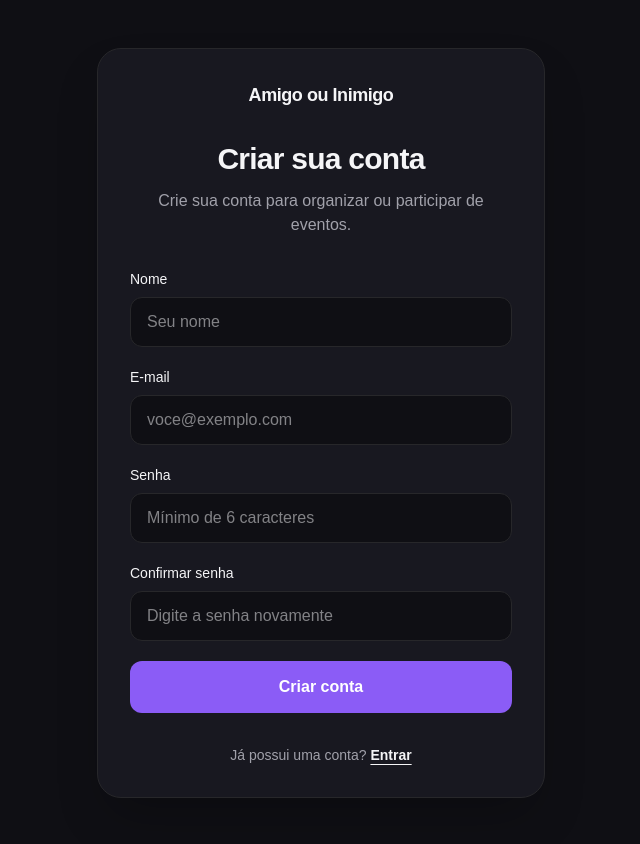
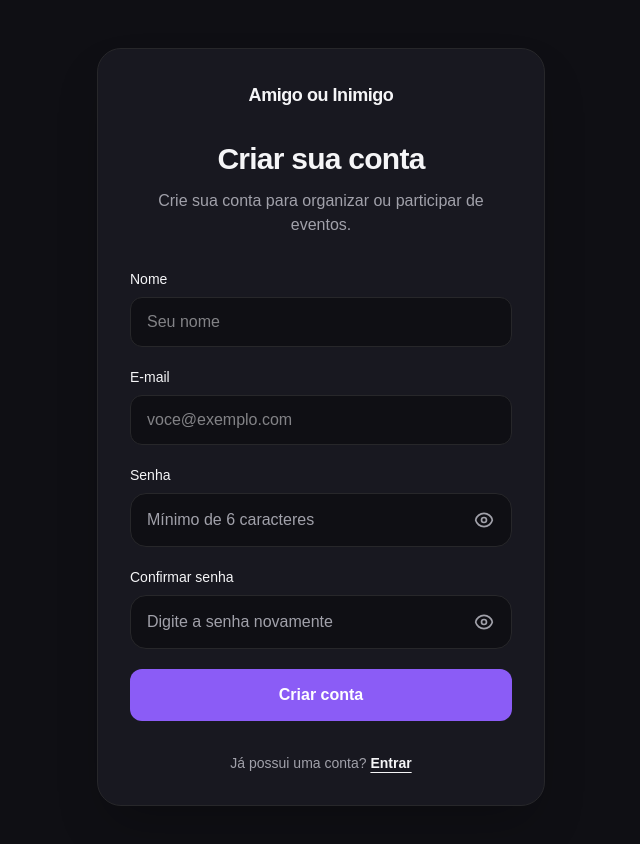
Before and after one commit to JvCruzM/Amigo-ou-Inimigo, a Next.js app in the folder amigo-ou-inimigo/: page /register in a window 1280 px wide. Shown: the top 844 px of the page, without its empty margins (319-959 px from the left). Built offline with nearby package versions, Linux system fonts and the light colour scheme.

Commit message:
feat: adicionar componente PasswordInput para visualização de senhas

```diff
--- a/amigo-ou-inimigo/src/app/login/page.js
+++ b/amigo-ou-inimigo/src/app/login/page.js
@@ -5,6 +5,7 @@ import { signIn } from "next-auth/react";
 import { Suspense, useState } from "react";
 import { useRouter, useSearchParams } from "next/navigation";
 import { getSafeCallbackUrl } from "@/lib/safe-callback-url";
+import PasswordInput from "@/components/PasswordInput";
 
 function LoginForm() {
   const router = useRouter();
@@ -71,24 +72,16 @@ function LoginForm() {
               Bem-vindo de volta
             </p>
 
-            <h1 className="mt-3 text-3xl font-bold tracking-tight">
-              Entrar
-            </h1>
+            <h1 className="mt-3 text-3xl font-bold tracking-tight">Entrar</h1>
 
             <p className="mt-3 leading-7 text-muted">
               Acesse sua conta para continuar.
             </p>
           </header>
 
-          <form
-            onSubmit={handleSubmit}
-            className="mt-8 space-y-5"
-          >
+          <form onSubmit={handleSubmit} className="mt-8 space-y-5">
             <div>
-              <label
-                htmlFor="email"
-                className="mb-2 block text-sm font-medium"
-              >
+              <label htmlFor="email" className="mb-2 block text-sm font-medium">
                 E-mail
               </label>
 
@@ -96,9 +89,7 @@ function LoginForm() {
                 id="email"
                 type="email"
                 value={email}
-                onChange={(event) =>
-                  setEmail(event.target.value)
-                }
+                onChange={(event) => setEmail(event.target.value)}
                 placeholder="voce@exemplo.com"
                 autoComplete="email"
                 disabled={loading}
@@ -108,25 +99,15 @@ function LoginForm() {
             </div>
 
             <div>
-              <label
-                htmlFor="password"
-                className="mb-2 block text-sm font-medium"
-              >
-                Senha
-              </label>
-
-              <input
+              <PasswordInput
                 id="password"
-                type="password"
+                label="Senha"
                 value={password}
-                onChange={(event) =>
-                  setPassword(event.target.value)
-                }
+                onChange={(event) => setPassword(event.target.value)}
                 placeholder="Sua senha"
                 autoComplete="current-password"
                 disabled={loading}
                 required
-                className="w-full rounded-2xl border border-border bg-background px-4 py-3.5 outline-none transition-all placeholder:text-muted focus:border-primary focus:ring-4 focus:ring-primary/10"
               />
 
               <div className="mt-2 text-right">
@@ -165,9 +146,7 @@ function LoginForm() {
           </div>
 
           <div className="rounded-2xl border border-border bg-background p-5 text-center">
-            <p className="text-sm text-muted">
-              Ainda não possui uma conta?
-            </p>
+            <p className="text-sm text-muted">Ainda não possui uma conta?</p>
 
             <Link
               href={registerHref}
--- a/amigo-ou-inimigo/src/app/register/page.js
+++ b/amigo-ou-inimigo/src/app/register/page.js
@@ -4,6 +4,7 @@ import Link from "next/link";
 import { Suspense, useState } from "react";
 import { useRouter, useSearchParams } from "next/navigation";
 import { getSafeCallbackUrl } from "@/lib/safe-callback-url";
+import PasswordInput from "@/components/PasswordInput";
 
 function RegisterForm() {
   const router = useRouter();
@@ -139,43 +140,27 @@ function RegisterForm() {
           </div>
 
           <div>
-            <label
-              htmlFor="password"
-              className="mb-2 block text-sm font-medium"
-            >
-              Senha
-            </label>
-
-            <input
+            <PasswordInput
               id="password"
-              type="password"
+              label="Senha"
               value={password}
               onChange={(event) => setPassword(event.target.value)}
               placeholder="Mínimo de 6 caracteres"
               autoComplete="new-password"
               disabled={loading}
-              className="w-full rounded-xl border border-border bg-background px-4 py-3 outline-none transition-colors focus:border-primary"
               required
             />
           </div>
 
           <div>
-            <label
-              htmlFor="confirm-password"
-              className="mb-2 block text-sm font-medium"
-            >
-              Confirmar senha
-            </label>
-
-            <input
+            <PasswordInput
               id="confirm-password"
-              type="password"
+              label="Confirmar senha"
               value={confirmPassword}
               onChange={(event) => setConfirmPassword(event.target.value)}
               placeholder="Digite a senha novamente"
               autoComplete="new-password"
               disabled={loading}
-              className="w-full rounded-xl border border-border bg-background px-4 py-3 outline-none transition-colors focus:border-primary"
               required
             />
           </div>
--- a/amigo-ou-inimigo/src/app/reset-password/[token]/page.js
+++ b/amigo-ou-inimigo/src/app/reset-password/[token]/page.js
@@ -3,6 +3,7 @@
 import Link from "next/link";
 import { useParams, useRouter } from "next/navigation";
 import { useState } from "react";
+import PasswordInput from "@/components/PasswordInput";
 
 export default function ResetPasswordPage() {
   const params = useParams();
@@ -22,9 +23,7 @@ export default function ResetPasswordPage() {
     setSuccess("");
 
     if (password.length < 6) {
-      setError(
-        "A senha deve ter pelo menos 6 caracteres."
-      );
+      setError("A senha deve ter pelo menos 6 caracteres.");
       return;
     }
 
@@ -36,9 +35,7 @@ export default function ResetPasswordPage() {
     try {
       setLoading(true);
 
-      const response = await fetch(
-        "/api/auth/reset-password",
-        {
+      const response = await fetch("/api/auth/reset-password", {
         method: "POST",
         headers: {
           "Content-Type": "application/json",
@@ -47,30 +44,21 @@ export default function ResetPasswordPage() {
           token: params.token,
           password,
         }),
-        }
-      );
+      });
 
       const data = await response.json();
 
       if (!response.ok) {
-        throw new Error(
-          data.error ||
-            "Não foi possível redefinir sua senha."
-        );
+        throw new Error(data.error || "Não foi possível redefinir sua senha.");
       }
 
-      setSuccess(
-        "Senha redefinida com sucesso! Redirecionando..."
-      );
+      setSuccess("Senha redefinida com sucesso! Redirecionando...");
 
       setTimeout(() => {
         router.push("/login");
       }, 1200);
     } catch (error) {
-      console.error(
-        "Erro ao redefinir senha:",
-        error
-      );
+      console.error("Erro ao redefinir senha:", error);
 
       setError(error.message);
     } finally {
@@ -107,58 +95,35 @@ export default function ResetPasswordPage() {
 
           <div className="mt-6 rounded-2xl border border-border bg-background p-4">
             <p className="text-sm leading-6 text-muted">
-              O link de recuperação é temporário e pode ser
-              usado apenas uma vez.
+              O link de recuperação é temporário e pode ser usado apenas uma
+              vez.
             </p>
           </div>
 
-          <form
-            onSubmit={handleSubmit}
-            className="mt-8 space-y-5"
-          >
+          <form onSubmit={handleSubmit} className="mt-8 space-y-5">
             <div>
-              <label
-                htmlFor="password"
-                className="mb-2 block text-sm font-medium"
-              >
-                Nova senha
-              </label>
-
-              <input
+              <PasswordInput
                 id="password"
-                type="password"
+                label="Nova senha"
                 value={password}
-                onChange={(event) =>
-                  setPassword(event.target.value)
-                }
+                onChange={(event) => setPassword(event.target.value)}
                 placeholder="Mínimo de 6 caracteres"
                 autoComplete="new-password"
                 disabled={loading}
                 required
-                className="w-full rounded-2xl border border-border bg-background px-4 py-3.5 outline-none transition-all placeholder:text-muted focus:border-primary focus:ring-4 focus:ring-primary/10"
               />
             </div>
 
             <div>
-              <label
-                htmlFor="confirm-password"
-                className="mb-2 block text-sm font-medium"
-              >
-                Confirmar senha
-              </label>
-
-              <input
+              <PasswordInput
                 id="confirm-password"
-                type="password"
+                label="Confirmar senha"
                 value={confirmPassword}
-                onChange={(event) =>
-                  setConfirmPassword(event.target.value)
-                }
+                onChange={(event) => setConfirmPassword(event.target.value)}
                 placeholder="Digite a senha novamente"
                 autoComplete="new-password"
                 disabled={loading}
                 required
-                className="w-full rounded-2xl border border-border bg-background px-4 py-3.5 outline-none transition-all placeholder:text-muted focus:border-primary focus:ring-4 focus:ring-primary/10"
               />
             </div>
 
@@ -179,9 +144,7 @@ export default function ResetPasswordPage() {
               disabled={loading}
               className="w-full rounded-2xl bg-primary px-5 py-3.5 font-semibold text-white transition-all hover:bg-primary-hover hover:shadow-lg hover:shadow-primary/10 disabled:cursor-not-allowed disabled:opacity-60"
             >
-              {loading
-                ? "Salvando..."
-                : "Redefinir senha"}
+              {loading ? "Salvando..." : "Redefinir senha"}
             </button>
           </form>
 
--- /dev/null
+++ b/amigo-ou-inimigo/src/components/PasswordInput.js
@@ -0,0 +1,92 @@
+"use client";
+
+import { useState } from "react";
+
+function EyeIcon({ hidden = false }) {
+  if (hidden) {
+    return (
+      <svg
+        viewBox="0 0 24 24"
+        fill="none"
+        stroke="currentColor"
+        strokeWidth="2"
+        strokeLinecap="round"
+        strokeLinejoin="round"
+        className="h-5 w-5"
+        aria-hidden="true"
+      >
+        <path d="M3 3l18 18" />
+        <path d="M10.58 10.58a2 2 0 0 0 2.83 2.83" />
+        <path d="M9.88 4.24A9.77 9.77 0 0 1 12 4c5 0 8.5 4 9.5 8a10.5 10.5 0 0 1-1.64 3.27" />
+        <path d="M6.61 6.61C4.99 7.76 3.89 9.4 3 12c1 4 4.5 8 9 8a9.77 9.77 0 0 0 3.88-.76" />
+      </svg>
+    );
+  }
+
+  return (
+    <svg
+      viewBox="0 0 24 24"
+      fill="none"
+      stroke="currentColor"
+      strokeWidth="2"
+      strokeLinecap="round"
+      strokeLinejoin="round"
+      className="h-5 w-5"
+      aria-hidden="true"
+    >
+      <path d="M2.06 12.35a1 1 0 0 1 0-.7C3.12 7.6 7.08 4 12 4s8.88 3.6 9.94 7.65a1 1 0 0 1 0 .7C20.88 16.4 16.92 20 12 20s-8.88-3.6-9.94-7.65Z" />
+      <circle cx="12" cy="12" r="3" />
+    </svg>
+  );
+}
+
+export default function PasswordInput({
+  id,
+  value,
+  onChange,
+  placeholder,
+  autoComplete,
+  disabled,
+  required,
+  label,
+}) {
+  const [visible, setVisible] = useState(false);
+
+  return (
+    <div>
+      <label
+        htmlFor={id}
+        className="mb-2 block text-sm font-medium"
+      >
+        {label}
+      </label>
+
+      <div className="relative">
+        <input
+          id={id}
+          type={visible ? "text" : "password"}
+          value={value}
+          onChange={onChange}
+          placeholder={placeholder}
+          autoComplete={autoComplete}
+          disabled={disabled}
+          required={required}
+          className="w-full rounded-2xl border border-border bg-background px-4 py-3.5 pr-14 outline-none transition-all placeholder:text-muted focus:border-primary focus:ring-4 focus:ring-primary/10"
+        />
+
+        <button
+          type="button"
+          onClick={() => setVisible((current) => !current)}
+          disabled={disabled}
+          aria-label={
+            visible ? "Ocultar senha" : "Exibir senha"
+          }
+          aria-pressed={visible}
+          className="absolute inset-y-0 right-0 flex w-14 items-center justify-center text-muted transition-colors hover:text-primary disabled:cursor-not-allowed disabled:opacity-50"
+        >
+          <EyeIcon hidden={visible} />
+        </button>
+      </div>
+    </div>
+  );
+}
```
Lines whose indentation alone changed are shown as unchanged.
